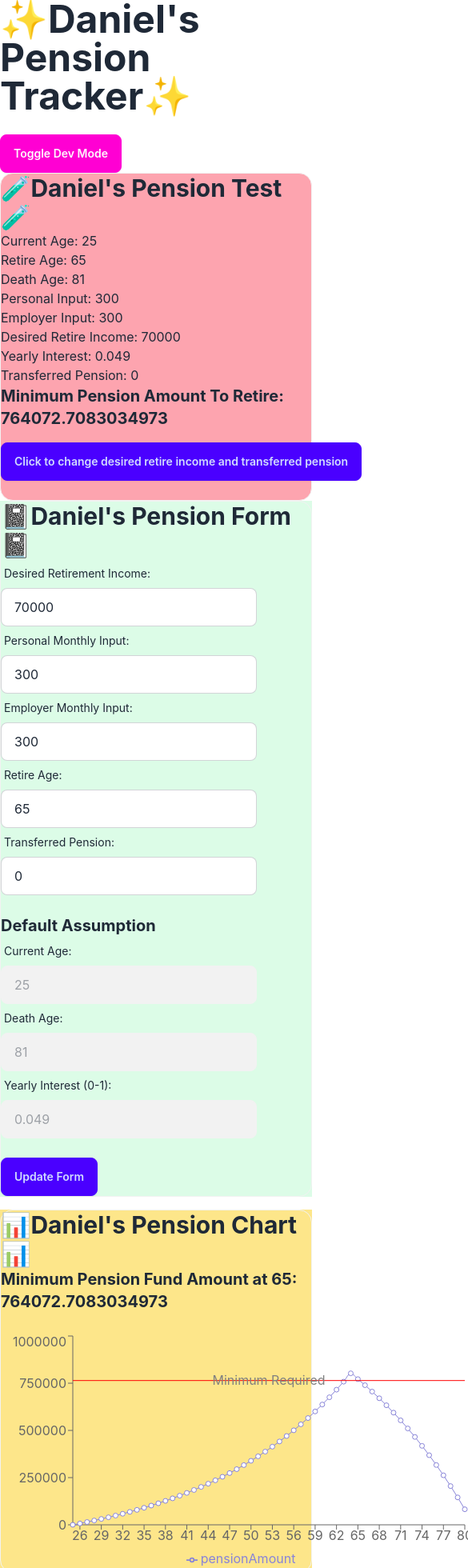
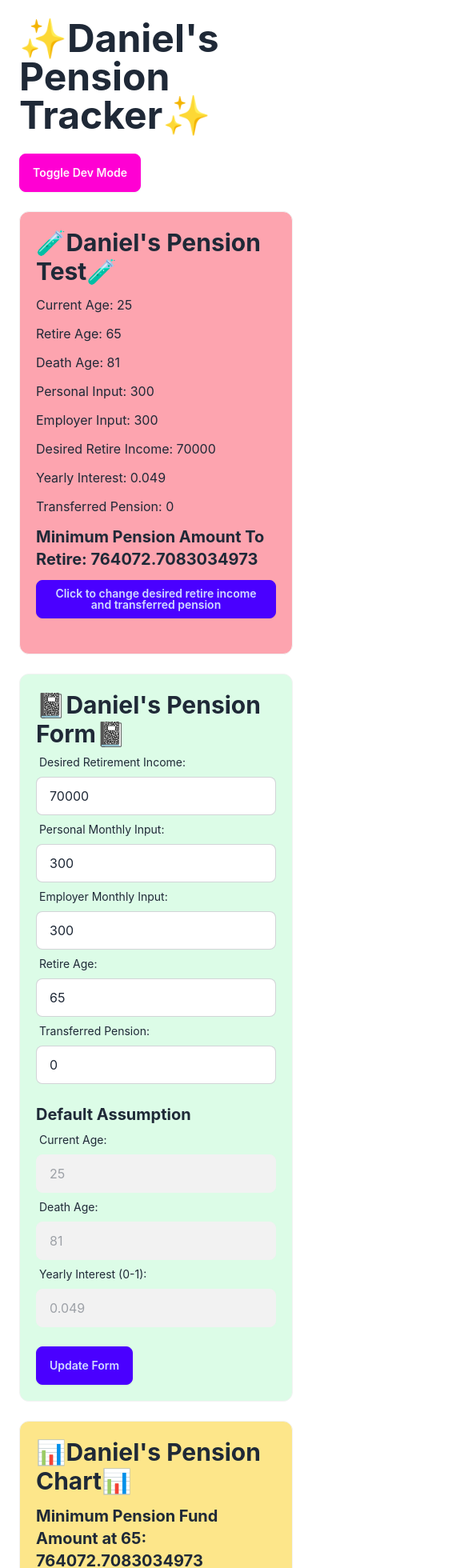
Before and after one commit to zjian107-su/React-Learn-Pension, a React (Create React App) app: page / in a window 390 px wide. Shown: the top 1960 px of the page at 80% size, 585 px wide, since content can reach past the window. Built offline with nearby package versions, Linux system fonts and the light colour scheme.

Commit message:
✨ refactor: component props, styles, responsiveness

```diff
--- a/public/index.html
+++ b/public/index.html
@@ -1,5 +1,5 @@
 <!DOCTYPE html>
-<html lang="en">
+<html lang="en" data-theme="light">
   <head>
     <meta charset="utf-8" />
     <link rel="icon" href="%PUBLIC_URL%/favicon.ico" />
--- a/src/App.tsx
+++ b/src/App.tsx
@@ -5,24 +5,32 @@ import PensionTest from "./components/PensionTest/pensionTest";
 import { PensionContext, PensionProvider } from "./context/PensionContext";
 
 function App() {
+
+   const { devMode, setDevMode } = useContext(PensionContext);
+
+   const toggleDevMode = () => {
+     setDevMode(!devMode);
+   };
+
    return (
-    <div>
-      <PensionProvider>
+     <div className="max-w-screen-2xl mx-auto px-6 my-6 space-y-6">
+       <header>
          <h1 className="text-5xl font-bold">✨Daniel's Pension Tracker✨</h1>
          <br />
+         <div className="flex justify-start">
+           <button className="btn btn-secondary" onClick={toggleDevMode}>
+             Toggle Dev Mode
+           </button>
+         </div>
+       </header>
 
        <PensionTest />
 
-        <div className="flex flex-col gap-4 lg:flex-row lg:items-stretch">
-          <div className="flex-1 bg-green-100">
-            <PensionForm />
-          </div>
-          <div className="flex-1 bg-amber-200">
-            <PensionChart />
-          </div>
+       <div className="flex flex-col gap-6 lg:flex-row lg:items-stretch">
+         <PensionForm className="flex-1" />
+         <PensionChart className="flex-1" />
        </div>
        <br />
-      </PensionProvider>
      </div>
    );
 }
--- a/src/components/PensionChart/PensionChart.tsx
+++ b/src/components/PensionChart/PensionChart.tsx
@@ -12,9 +12,14 @@ import {
   Tooltip,
   Legend,
   ReferenceLine,
+  ResponsiveContainer,
 } from "recharts";
 
-function PensionChart() {
+type Props = {
+  className?: string;
+};
+
+function PensionChart({ className = "" }: Props) {
   const { pensionData } = useContext(PensionContext);
   const [projections, setProjections] = useState<PensionProjection[]>([]);
   const [minNum, setMinNum] = useState(0);
@@ -31,7 +36,7 @@ function PensionChart() {
   }, [pensionData]);
 
   return (
-    <div className="card bordered">
+    <div className={`card bordered bg-amber-200 space-y-3 ${className}`}>
       <h2 className="text-3xl font-bold">📊Daniel's Pension Chart📊</h2>
       <h3 className="text-xl font-bold">
         Minimum Pension Fund Amount at 65: {minNum}
@@ -60,9 +65,8 @@ function PensionChart() {
       <br />
 
       <div className="chart">
+        <ResponsiveContainer width="100%" height={300}>
           <LineChart
-          width={600}
-          height={300}
             data={projections}
             margin={{ top: 5, right: 20, bottom: 5, left: 30 }}
           >
@@ -78,6 +82,7 @@ function PensionChart() {
             />
             <ReferenceLine y={minNum} label="Minimum Required" stroke="red" />
           </LineChart>
+        </ResponsiveContainer>
       </div>
     </div>
   );
--- a/src/components/PensionForm/PensionForm.tsx
+++ b/src/components/PensionForm/PensionForm.tsx
@@ -3,7 +3,11 @@ import { useForm } from "react-hook-form";
 import { PensionContext } from "../../context/PensionContext";
 import CalculatorInput from "../../interfaces/calculatorInput";
 
-function PensionForm() {
+type Props = {
+  className?: string;
+};
+
+function PensionForm({ className = "" }: Props) {
   const { pensionData, setPensionData } = useContext(PensionContext);
 
   const {
@@ -34,7 +38,7 @@ function PensionForm() {
 
   return (
     <>
-      <div className="card bordered">
+      <div className={`card bordered bg-green-100 ${className}`}>
         <h2 className="text-3xl font-bold">📓Daniel's Pension Form📓</h2>
         <form onSubmit={handleSubmit(handleSubmitForm)}>
           <label className="label label-text" htmlFor="desiredRetireIncome">
--- a/src/components/PensionTest/pensionTest.tsx
+++ b/src/components/PensionTest/pensionTest.tsx
@@ -6,8 +6,7 @@ import { PensionContext } from "../../context/PensionContext";
 // when you click the button, it should change the gloobal state
 function PensionTest() {
   const [retirementAmount, setRetirementAmount] = useState(0);
-  const { pensionData, setPensionData, devMode, setDevMode } =
-    useContext(PensionContext);
+  const { pensionData, setPensionData, devMode } = useContext(PensionContext);
 
   const clickHandler = () => {
     setPensionData({
@@ -23,10 +22,6 @@ function PensionTest() {
     });
   };
 
-  const toggleDevMode = () => {
-    setDevMode(!devMode);
-  };
-
   // test the global state
   useEffect(() => {
     console.log(pensionData);
@@ -39,13 +34,8 @@ function PensionTest() {
 
   return (
     <>
-      <div className="flex justify-start">
-        <button className="btn btn-secondary" onClick={toggleDevMode}>
-          Toggle Dev Mode
-        </button>
-      </div>
-      {devMode && (
-        <div className="card bordered bg-rose-300">
+      {devMode ? (
+        <div className="card bordered bg-rose-300 space-y-3">
           <h2 className="text-3xl font-bold">🧪Daniel's Pension Test🧪</h2>
           <h1>Current Age: {pensionData.currentAge}</h1>
           <h1>Retire Age: {pensionData.retireAge}</h1>
@@ -60,14 +50,14 @@ function PensionTest() {
             Minimum Pension Amount To Retire: {retirementAmount}
           </h1>
           <div className="flex mt-4">
-            <button className="btn btn-primary w-auto" onClick={clickHandler}>
+            <button className="btn btn-primary w-full" onClick={clickHandler}>
               Click to change desired retire income and transferred pension
             </button>
           </div>
 
           <br />
         </div>
-      )}
+      ) : null}
     </>
   );
 }
--- a/src/index.css
+++ b/src/index.css
@@ -1,3 +1,9 @@
 @tailwind base;
 @tailwind components;
 @tailwind utilities;
+
+@layer components {
+  .card {
+    @apply p-5 rounded-xl;
+  }
+}
--- a/src/index.tsx
+++ b/src/index.tsx
@@ -2,12 +2,15 @@ import React from 'react';
 import ReactDOM from "react-dom/client";
 import App from "./App";
 import "./index.css";
+import { PensionProvider } from "./context/PensionContext";
 
 const root = ReactDOM.createRoot(
   document.getElementById("root") as HTMLElement
 );
 root.render(
   <React.StrictMode>
-    <App />
+    <PensionProvider>
+      <App />
+    </PensionProvider>
   </React.StrictMode>
 );
--- a/tailwind.config.js
+++ b/tailwind.config.js
@@ -8,4 +8,7 @@ module.exports = {
     extend: {},
   },
   plugins: [require("daisyui")],
+  daisyui: {
+    themes: ["dark", "light"],
+  },
 };
```
Also changed, not shown: 1 other file (tests, documents, lock files or other folders). Lines whose indentation alone changed are shown as unchanged.
